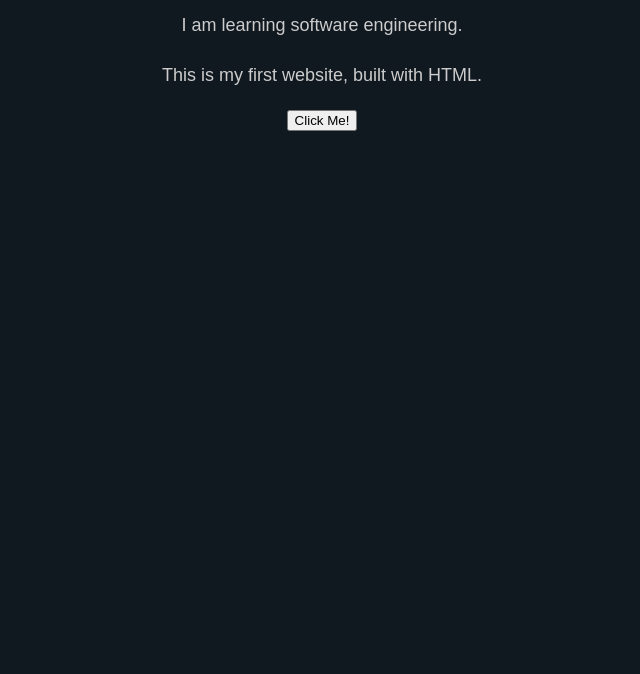
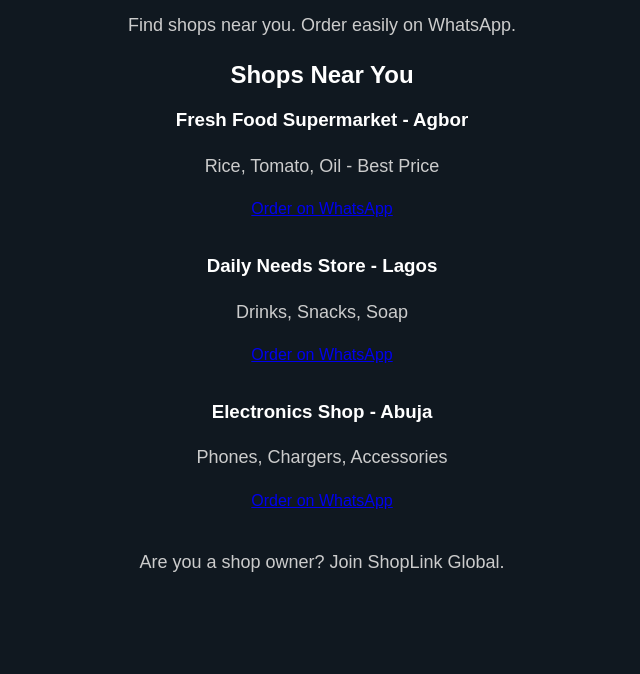
Before and after one commit to ndifrekeokonfrancis/My-first-project-, a plain HTML site: page index.html in a window 1280 px wide. Shown: the part 126-800 px from the top of the page, without its empty margins (318-958 px from the left). Drawn offline with Linux system fonts and the light colour scheme.

Commit message:
Update index.html

```diff
--- a/index.html
+++ b/index.html
@@ -1,15 +1,40 @@
-
 <!DOCTYPE html>
 <html>
 <head>
-    <title>My First Website</title>
+<title>ShopLink Global</title>
 <link rel="stylesheet" href="style.css">
 </head>
 <body>
-    <h1>Welcome to My Website!</h1>
-    <p>I am learning software engineering.</p>
-    <p>This is my first website, built with HTML.</p>
-<script src="script.js"></script>
 
-</body> <button onclick="welcomeUser()">Click Me!</button>
+<h1>ShopLink Global</h1>
+<p>Find shops near you. Order easily on WhatsApp.</p>
+
+<h2>Shops Near You</h2>
+
+<div>
+<h3>Fresh Food Supermarket - Agbor</h3>
+<p>Rice, Tomato, Oil - Best Price</p>
+<a href="https://wa.me/2348000000000">Order on WhatsApp</a>
+</div>
+
+<br>
+
+<div>
+<h3>Daily Needs Store - Lagos</h3>
+<p>Drinks, Snacks, Soap</p>
+<a href="https://wa.me/2348000000000">Order on WhatsApp</a>
+</div>
+
+<br>
+
+<div>
+<h3>Electronics Shop - Abuja</h3>
+<p>Phones, Chargers, Accessories</p>
+<a href="https://wa.me/2348000000000">Order on WhatsApp</a>
+</div>
+
+<br>
+<p>Are you a shop owner? Join ShopLink Global.</p>
+
+</body>
 </html>
```
